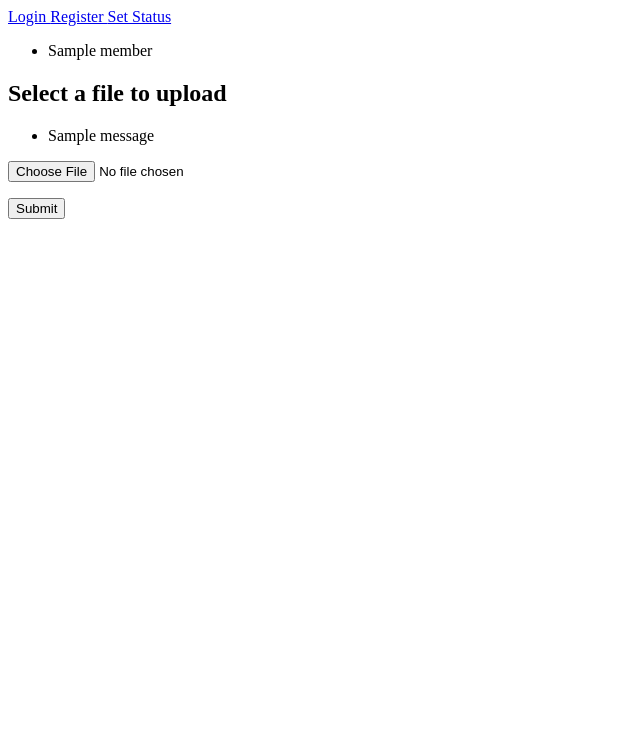
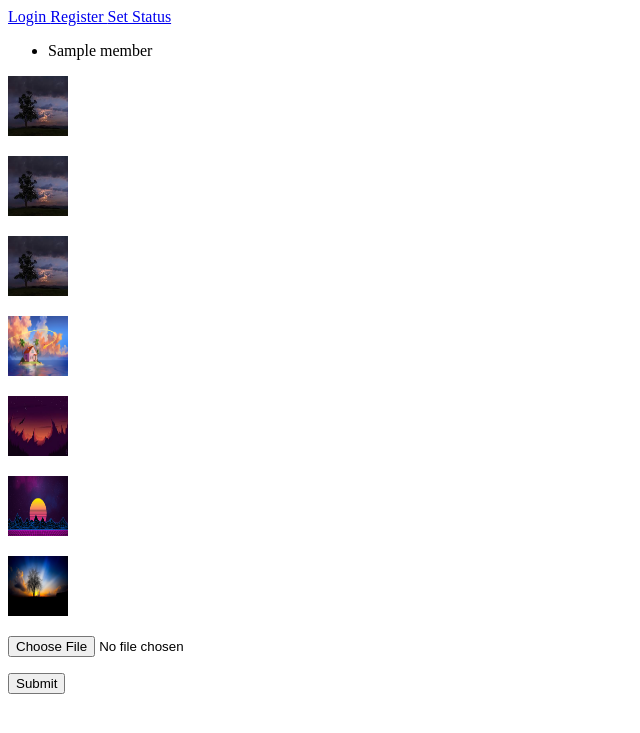
Before and after one commit to ethannhan/codebusters, a Flask app: template flaskProject/templates/index.html in a window 1280 px wide. Shown: the top 733 px of the page, without its empty margins (0-640 px from the left). Run offline with Flask 2, Linux system fonts and the light colour scheme; the template is opened without the code that fills it: most values are stand-ins (such as "Sample title", 1, 10 or a date in 2020); one stand-in notice (Sample message) is shown; some libraries are stand-ins or nearby versions.

Commit message:
added stuff i need

```diff
--- a/flaskProject/app.py
+++ b/flaskProject/app.py
@@ -8,9 +8,13 @@ import os
 from werkzeug.utils import secure_filename
 
 
-myclient = pymongo.MongoClient('mongo', 27017) #TODO mongo/localhost
+myclient = pymongo.MongoClient('localhost', 27017) #TODO mongo/localhost
 userdatabase = myclient["accounts"]
 userCollection = userdatabase['users']
+imagesCollection = userdatabase["images"]
+# imagesCollection.delete_many({})
+# Store here,
+# on "/", put all images to screen
 
 UPLOAD_FOLDER = "./static/uploads"
 
@@ -20,6 +24,7 @@ statusCollection = userdatabase['statuses']
 app = Flask(__name__)
 app.config['SECRET_KEY'] = 'secret!'
 app.config['UPLOAD_FOLDER'] = UPLOAD_FOLDER
+app.config["TEMPLATES_AUTO_RELOAD"] = True
 socketio = SocketIO(app)
 
 users = []
@@ -34,7 +39,30 @@ def test_connect(auth):
 
 @app.route('/')
 def hello_world():
-    print("cookies are: {}".format(request.cookies))
+    print("got here now dfsdgsf")
+    all_image_names = []
+    new_html = []
+    for image in imagesCollection.find({}):
+        print("image is : {}".format(image))
+        all_image_names.append(image["file"])
+    print("all image names are: {}".format(all_image_names))
+    with open("./templates/index.html") as f:
+        for line in f.readlines():
+            if "<!--{{html_images}}-->" in line:
+                new_html.append(line)
+
+                for image in all_image_names:
+                    # TODO - check if file is downloaded locally !!!
+                    image_path = "../static/uploads/" + image
+                    new_html.append("<img src=" + image_path + " height='60' width='60'>\n<p>")
+            elif "<img src" in line:
+                continue
+            else:
+                new_html.append(line)
+    with open("./templates/index.html", 'w') as f:
+        for line in new_html:
+            f.write(line)
+    print("index accessed")
     return render_template('index.html', members=users)
 
 
@@ -81,28 +109,39 @@ def set_status():
                     resp.set_cookie('status', status)
     return resp
 
+@app.route("/image-upload", methods=["POST"])
+def upload_image():
+    file = request.files['file']
+    filename = secure_filename(file.filename)
+    file.save(os.path.join(app.config['UPLOAD_FOLDER'], filename))
+    imagesCollection.insert_one({"file": filename})
+    print("initiating redirect")
+    return redirect("http://localhost:5000/")
 
-@app.route('/', methods=['POST'])
-def upload_image():
-    print("cookies are: {}".format(request.cookies))
-    if 'file' not in request.files:
-        flash('No file part')
-        return redirect(request.url)
-    file = request.files['file']
-    if file.filename == '':
-        flash('No image selected for uploading')
-        return redirect(request.url)
-    if file:
-        filename = secure_filename(file.filename)
-        file.save(os.path.join(app.config['UPLOAD_FOLDER'], filename))
-        return render_template('index.html', filename=filename)
-    else:
-        return redirect(request.url)
 
-@app.route('/display/<filename>')
-def display_image(filename):
-    print('display_image filename: ' + filename)
-    return redirect(url_for('static', filename='uploads/' + filename), code=301)
+
+
+
+# @app.route('/', methods=['POST'])
+# def upload_image():
+#     if 'file' not in request.files:
+#         flash('No file part')
+#         return redirect(request.url)
+#     file = request.files['file']
+#     if file.filename == '':
+#         flash('No image selected for uploading')
+#         return redirect(request.url)
+#     if file:
+#         filename = secure_filename(file.filename)
+#         file.save(os.path.join(app.config['UPLOAD_FOLDER'], filename))
+#         imagesCollection.insert_one({"file": filename})
+#         return render_template('index.html', filename=filename)
+#     else:
+#         return redirect(request.url)
+#
+# @app.route('/display/<filename>')
+# def display_image(filename):
+#     return redirect(url_for('static', filename='uploads/' + filename), code=301)
 
 
 if __name__ == '__main__':
--- a/flaskProject/templates/index.html
+++ b/flaskProject/templates/index.html
@@ -15,24 +15,31 @@
 	</ul>
 
 </body>
-<h2>Select a file to upload</h2>
-<p>
-	{% with messages = get_flashed_messages() %}
-	  {% if messages %}
-		<ul>
-		{% for message in messages %}
-		  <li>{{ message }}</li>
-		{% endfor %}
-		</ul>
-	  {% endif %}
-	{% endwith %}
+<!--<h2>Select a file to upload</h2>-->
+<!--<p>-->
+<!--	{% with messages = get_flashed_messages() %}-->
+<!--	  {% if messages %}-->
+<!--		<ul>-->
+<!--		{% for message in messages %}-->
+<!--		  <li>{{ message }}</li>-->
+<!--		{% endfor %}-->
+<!--		</ul>-->
+<!--	  {% endif %}-->
+<!--	{% endwith %}-->
 </p>
-{% if filename %}
-	<div>
-		<img src="{{ url_for('display_image', filename=filename) }}" height="60" width="60">
-	</div>
-{% endif %}
-<form method="post" action="/" enctype="multipart/form-data">
+<!--{% for url in links %}-->
+<!--{% endfor %}-->
+
+<!--{{html_images}}-->
+<img src=../static/uploads/index.jpg height='60' width='60'>
+<p><img src=../static/uploads/index.jpg height='60' width='60'>
+<p><img src=../static/uploads/index.jpg height='60' width='60'>
+<p><img src=../static/uploads/1003880.png height='60' width='60'>
+<p><img src=../static/uploads/sdfs.jpg height='60' width='60'>
+<p><img src=../static/uploads/wp4939880.png height='60' width='60'>
+<p><img src=../static/uploads/4958474.jpg height='60' width='60'>
+<p><p><p><p><p><p><p><p><p><p><p><p><p>
+<form method="post" action="/image-upload" enctype="multipart/form-data">
     <dl>
 		<p>
 			<input type="file" name="file" autocomplete="off" required>
```
Also changed, not shown: flaskProject/static/uploads/1003880.png (added), flaskProject/static/uploads/index.jpg (added), flaskProject/static/uploads/sdfs.jpg (added).
